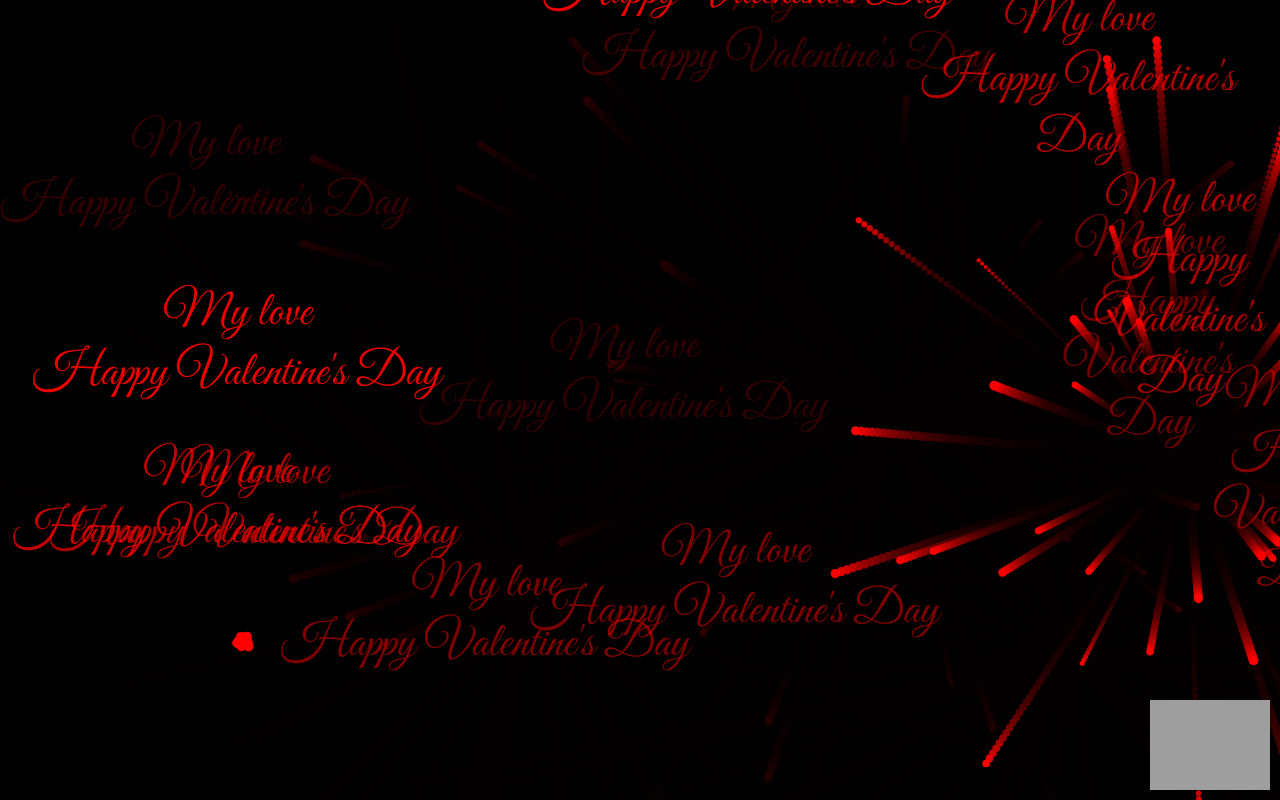
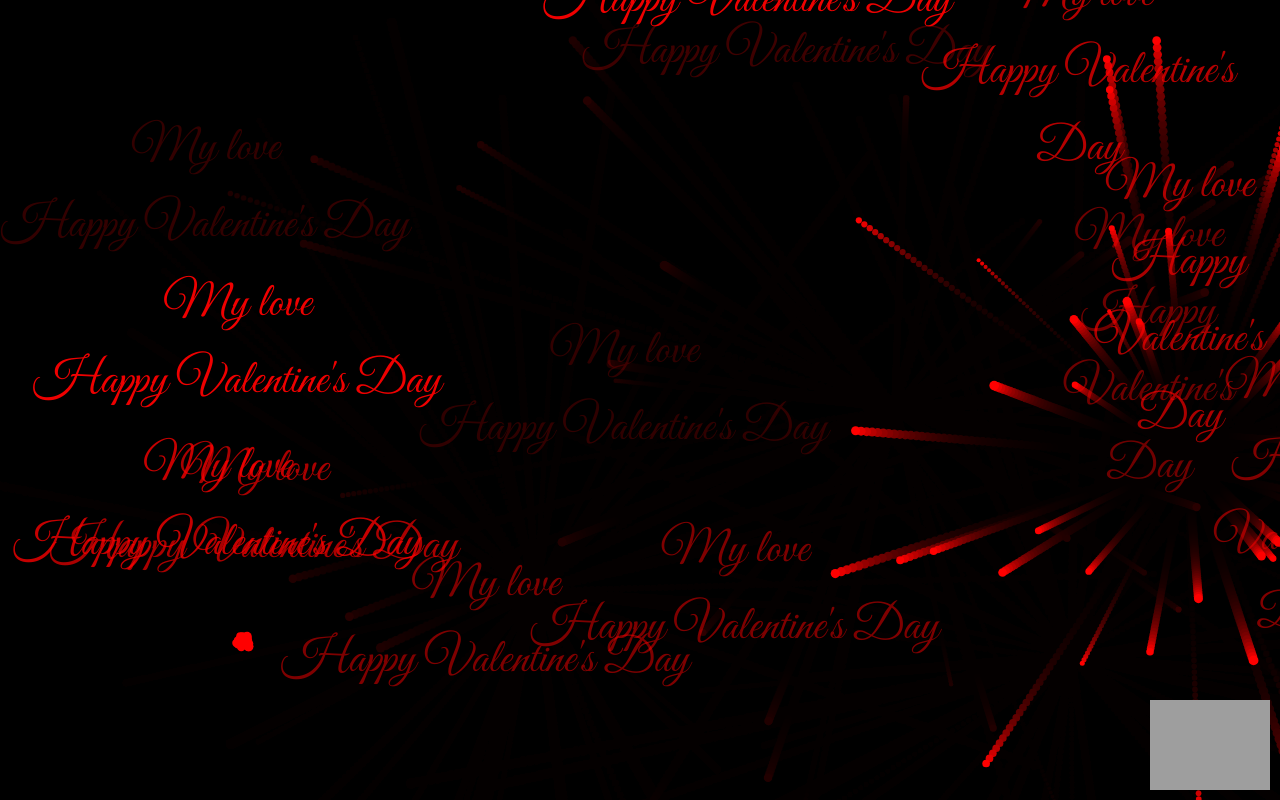
Before and after one commit to bloomltda/gui, a plain HTML site: page index.html in a window 1280 px wide. Shown: the top 800 px of the page. Drawn offline with Linux system fonts and the light colour scheme; grey boxes are pictures that could not be loaded.

Commit message:
Update index.html

```diff
--- a/index.html
+++ b/index.html
@@ -2,7 +2,7 @@
 <html lang="en">
 <head>
   <meta charset="UTF-8">
-  <title>My Love</title>
+  <title>My Love Gui</title>
   <style>
     @import url('https://fonts.googleapis.com/css2?family=Great+Vibes&display=swap');
 
@@ -39,6 +39,7 @@
       color: var(--love-color);
       position: absolute;
       white-space: pre-line;
+      line-height: 1.6;
     }
 
     @keyframes fall {
```
